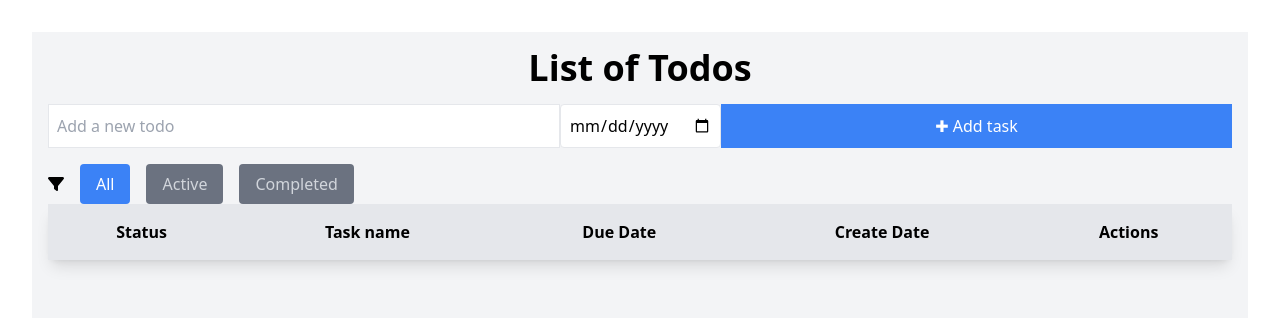
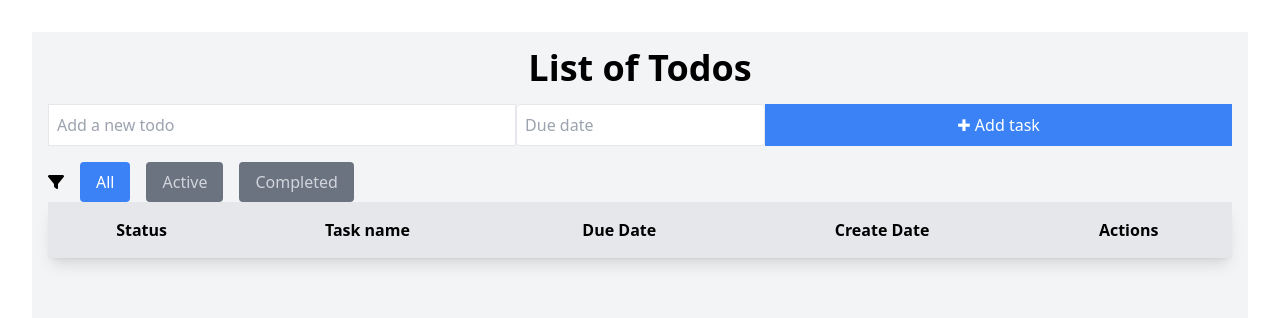
Before and after one commit to chandan0815/Todo-App, a React (Vite) app: page / in a window 1280 px wide. Shown: the top 318 px of the page. Built offline with nearby package versions, Linux system fonts and the light colour scheme.

Commit message:
feat: added placeholder for duedate with custom date input

```diff
--- a/src/components/AddTodoItem.tsx
+++ b/src/components/AddTodoItem.tsx
@@ -1,6 +1,7 @@
 import React, { useState } from 'react';
 import { Todo } from './TodoItem';
 import { getCurrentTime, parseDate } from '../utilities/timeProcessing';
+import CustomDateInput from './CustomDateInput';
 
 interface AddTodoProps {
   onAddItem: (newTodo: Todo) => void;
@@ -39,14 +40,7 @@ export default function AddTodo({ onAddItem }: AddTodoProps) {
         onChange={(e) => setTaskName(e.target.value)}
         placeholder='Add a new todo'
       />
-      <div className='relative'>
-        <input
-          type='date'
-          className='border p-2 rounded'
-          value={dueDate}
-          onChange={(e) => setDueDate(e.target.value)}
-        />
-      </div>
+      <CustomDateInput value={dueDate} onChange={setDueDate} />
       <button className='bg-blue-500 text-white p-2 w-full '>✚ Add task</button>
     </form>
   );
--- /dev/null
+++ b/src/components/CustomDateInput.tsx
@@ -0,0 +1,23 @@
+interface CustomDateInputProps {
+  value: string;
+  onChange: (value: string) => void;
+}
+
+export default function CustomDateInput({
+  value,
+  onChange,
+}: CustomDateInputProps) {
+  return (
+    <div className='relative'>
+      <input
+        className='border p-2 rounded'
+        type='text'
+        placeholder='Due date'
+        value={value}
+        onFocus={(e) => (e.target.type = 'date')}
+        onBlur={(e) => (e.target.type = 'text')}
+        onChange={(e) => onChange(e.target.value)}
+      />
+    </div>
+  );
+}
```
